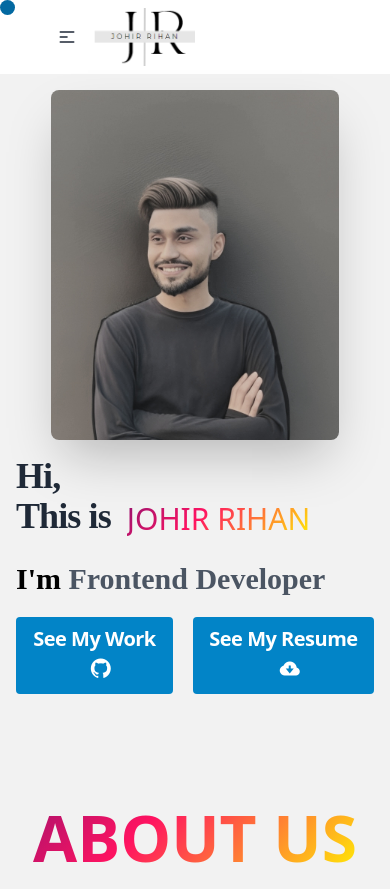
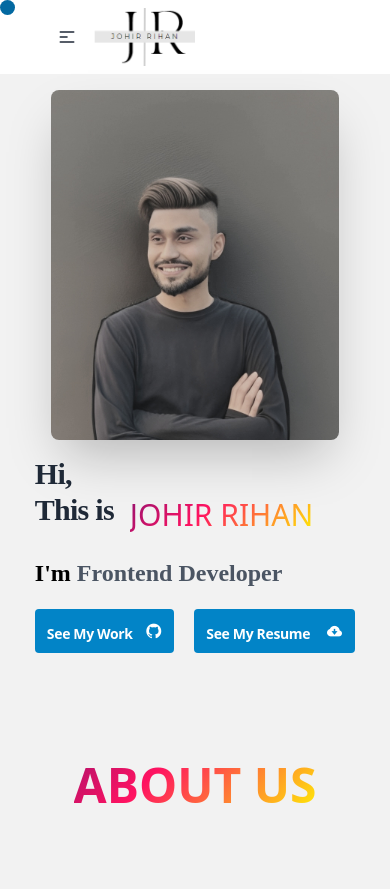
Before and after one commit to JOHIRRIHAN/protfolio, a website: page index.html in a window 390 px wide. Shown: the top 889 px of the page. Drawn offline with nearby package versions, Linux system fonts and the light colour scheme; a script that the page names is missing.

```diff
--- a/index.html
+++ b/index.html
@@ -52,7 +52,7 @@
                       </label>
                 </ul>
               </div>
-              <a class="w-28 "><img src="./asset/img/logo.png" alt=""></a>
+              <a class="w-28"><img src="./asset/img/logo.png" alt=""></a>
             </div>
             <!-- lg device menu  -->
             <div class="navbar-center hidden lg:flex top-0">
@@ -84,19 +84,19 @@
                 <div class="hero-content flex-col lg:flex-row-reverse lg:gap-x-36">
                   <img src="./asset/img/protfolio-profile-pic.jpeg" class="w-72 lg:w-80 rounded-lg shadow-2xl" />
                   <div class="lg:mr-40 container">
-                    <h1 class="text-4xl lg:text-6xl font-extrabold font-[poppins] tracking-tight ">Hi,<br></h1>
+                    <h1 class="text-3xl lg:text-6xl font-extrabold font-[poppins] tracking-tight ">Hi,<br></h1>
                    <div class="flex">
-                    <h1 class="text-4xl lg:text-6xl font-extrabold font-[poppins] tracking-tight mr-4">This is</h1>
+                    <h1 class="text-3xl lg:text-6xl font-extrabold font-[poppins] tracking-tight mr-4">This is</h1>
                     <h3 class="animate-charcter1"> JOHIR RIHAN</h3>
                    </div>
-                    <p class="text-blob font-extrabold text-3xl text-gray-600 font-[poppins] py-5 hover:text-sky-700"><span class="text-black">I'm</span> Frontend Developer</p>
+                    <p class="text-blob font-extrabold text-2xl lg:text-3xl text-gray-600 font-[poppins] py-5 hover:text-sky-700"><span class="text-black">I'm</span> Frontend Developer</p>
 
                     <div class="flex">
-                        <button class="px-4 py-2 bg-sky-600 hover:bg-sky-800 text-white font-semibold rounded  tracking-tight text-xl">
-                          <a class="text-decoration-none hover:text-white" href="https://github.com/JOHIRRIHAN?tab=repositories">See My Work<i class='bx bxl-github text-2xl ml-3'></i></a></button>
-                        <button class="px-4 py-2 bg-sky-600 hover:bg-sky-800 text-white font-semibold rounded tracking-tight text-xl ml-5">
+                        <button class="px-3 lg:px-4 py-2 bg-sky-600 hover:bg-sky-800 text-white font-semibold rounded  tracking-tight text-sm lg:text-xl">
+                          <a class="text-decoration-none hover:text-white" href="https://github.com/JOHIRRIHAN?tab=repositories">See My Work<i class='bx bxl-github text-lg lg:text-2xl ml-3'></i></a></button>
+                        <button class="px-3 lg:px-4 py-2 bg-sky-600 hover:bg-sky-800 text-white font-semibold rounded tracking-tight text-sm lg:text-xl ml-5">
                           <a href="./asset/img/Johir Rihan Resume.pdf" target="_blank">See My Resume</a>
-                          <i class='bx bxs-cloud-download ml-3 text-2xl'></i>
+                          <i class='bx bxs-cloud-download ml-3 text-lg lg:text-2xl'></i>
                       </button>
 
                     </div>
@@ -111,7 +111,7 @@
           <div class="container">
             <div class="row">
                 <div class="col-md-12 text-center">
-                    <h3 class="animate-charcter text-[4rem] font-bold pt-[5rem]">About Us</h3>
+                    <h3 class="animate-charcter text-[3rem] lg:text-[4rem] font-bold pt-[5rem]">About Us</h3>
                 </div>
             </div>
           </div>
@@ -133,7 +133,7 @@
               <div class="container">
                 <div class="row">
                     <div class="col-md-12 text-center">
-                        <h3 class="animate-charcter text-[4rem] font-bold py-[5rem]">My Skills</h3>
+                        <h3 class="animate-charcter text-[4rem] font-bold py-[2rem] lg:py-[5rem]">My Skills</h3>
                     </div>
                 </div>
               </div>
@@ -166,7 +166,7 @@
           <div class="container">
             <div class="row">
                 <div class="col-md-12 text-center ">
-                    <h3 class="animate-charcter text-[4rem] font-bold">My Portfolio</h3>
+                    <h3 class="animate-charcter text-[3rem] lg:text-[4rem] font-bold">My Portfolio</h3>
                 </div>
             </div>
         </div>
@@ -212,7 +212,7 @@
                      password = <b><i><u>secret</u></i></b>
                   </p>
                 </div>
-                <div class="px-6 pt-4 pb-2 ">
+                <div class="px-6 pt-1 lg:pt-4 pb-0 lg:pb-2 ">
                   <span class="inline-block bg-gray-200 rounded-full px-3 py-1 text-sm font-semibold text-gray-700 mr-2 mb-2 cursor-pointer"><a href="https://github.com/JOHIRRIHAN/bapper-bank" target="_blank">#Source Code</a></span>
                   <span class="inline-block bg-gray-200 rounded-full px-3 py-1 text-sm font-semibold text-gray-700 mr-2 mb-2 cursor-pointer"><a href="https://johirrihan.github.io/bapper-bank/" target="_blank">#Live Demo</a></span>
                 </div>
@@ -327,11 +327,11 @@
                   <div class="container">
                       <div class="row">
                           <div class="col-md-12 text-center ">
-                              <h3 class="animate-charcter text-[4rem] font-bold ">Contact Us</h3>
+                              <h3 class="animate-charcter text-[3rem] lg:text-[4rem] font-bold ">Contact Us</h3>
                           </div>
                       </div>
                   </div>
-                  <div class="grid sm:grid-cols-2 px-[5rem] py-[5rem] items-center gap-16 my-6 mx-auto max-w-4xl bg-white text-[#333] font-[sans-serif] shadow-2xl ">
+                  <div class="grid sm:grid-cols-2 px-10 lg:px-[5rem] py-[5rem] items-center gap-4 lg:gap-16 my-6 mx-auto max-w-4xl bg-white text-[#333] font-[sans-serif] shadow-2xl ">
                       <div>
                           <h1 class="text-3xl font-extrabold">Let's Talk</h1>
                           <p class="text-sm text-gray-400 mt-3">Do you have some big ideas or brands to develop and need help? Then, we'd love to hear about your project and provide some help.</p>
```
